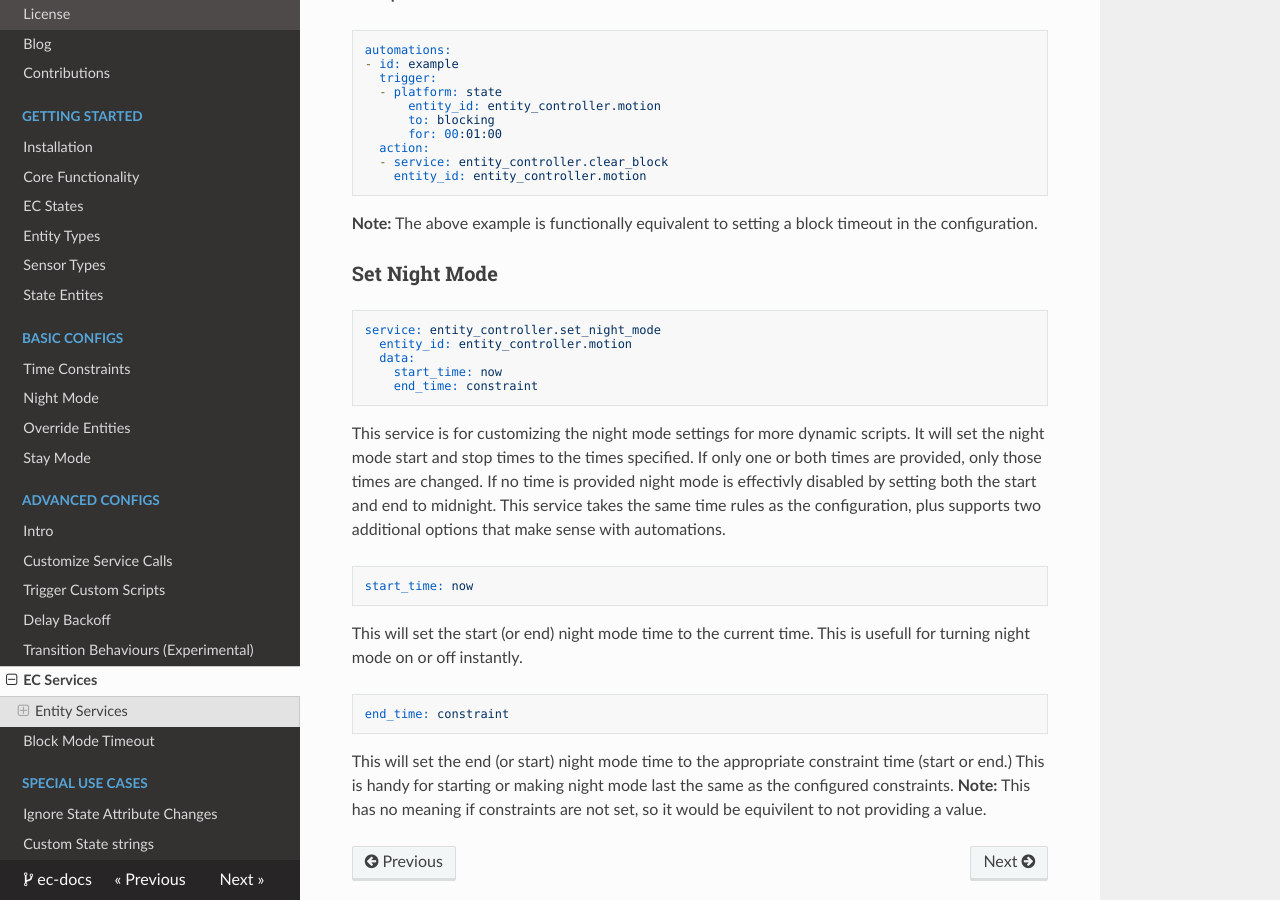
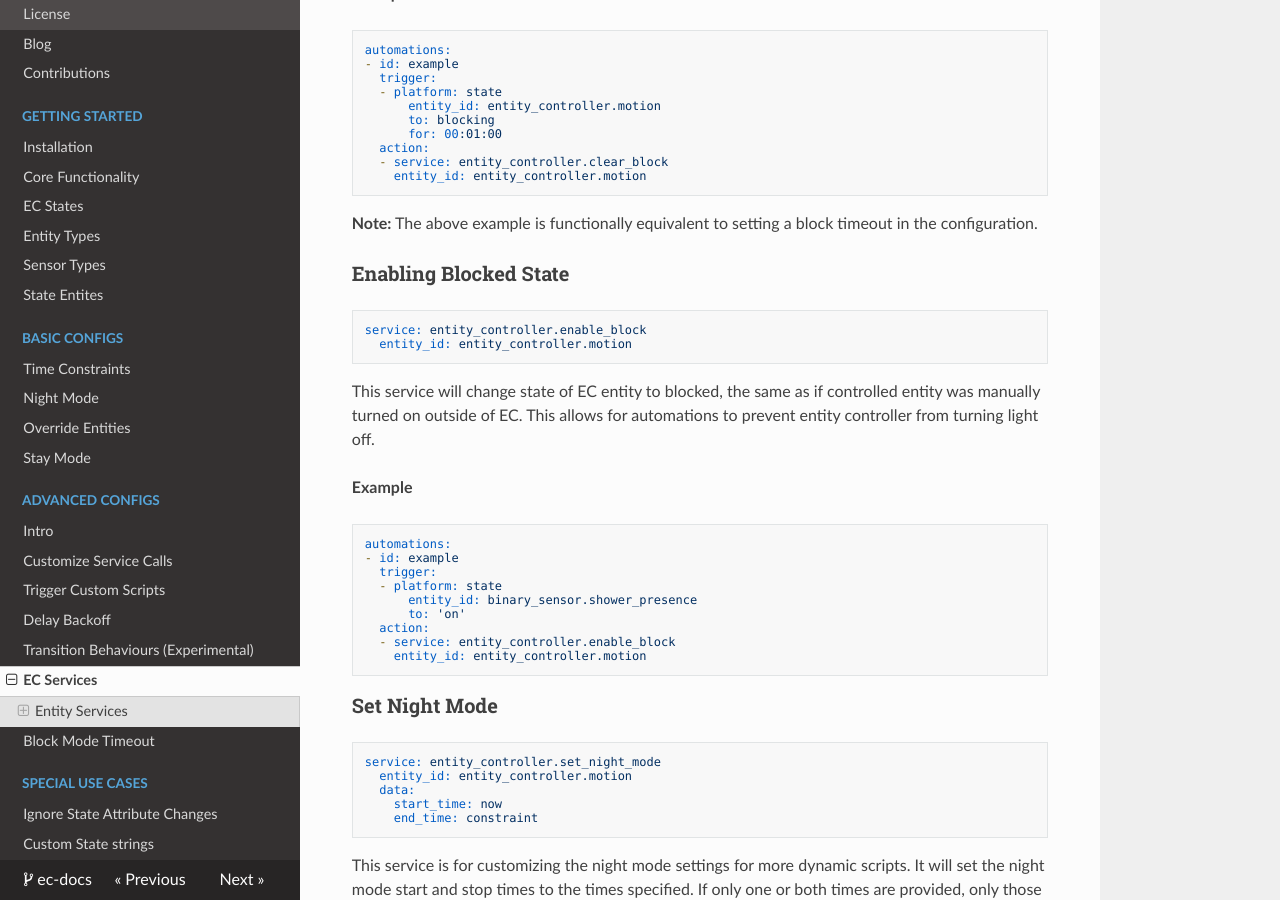
Before and after one commit to danobot/ec-docs, an MkDocs documentation site: the page built from docs/config-advanced/services.md, in a window 1280 px wide and 900 px high, scrolled down 1100 px. Built offline with MkDocs 1.6.1, drawn with Linux system fonts in a browser that asks for light colours; nearby versions of some CDN libraries.

Commit message:
Add documentation of entity_controller.enable_block service

````diff
--- a/docs/config-advanced/services.md
+++ b/docs/config-advanced/services.md
@@ -60,6 +60,29 @@ automations:
 ```
 **Note:** The above example is functionally equivalent to setting a block timeout in the configuration.
 
+### Enabling Blocked State
+
+```yaml
+service: entity_controller.enable_block
+  entity_id: entity_controller.motion
+```
+
+This service will change state of EC entity to blocked, the same as if controlled entity was manually turned on outside of EC.
+This allows for automations to prevent entity controller from turning light off.
+
+**Example**
+```yaml
+automations:
+- id: example
+  trigger:
+  - platform: state
+      entity_id: binary_sensor.shower_presence
+      to: 'on'
+  action:
+  - service: entity_controller.enable_block
+    entity_id: entity_controller.motion
+```
+
 ### Set Night Mode
 
 ```yaml
````
